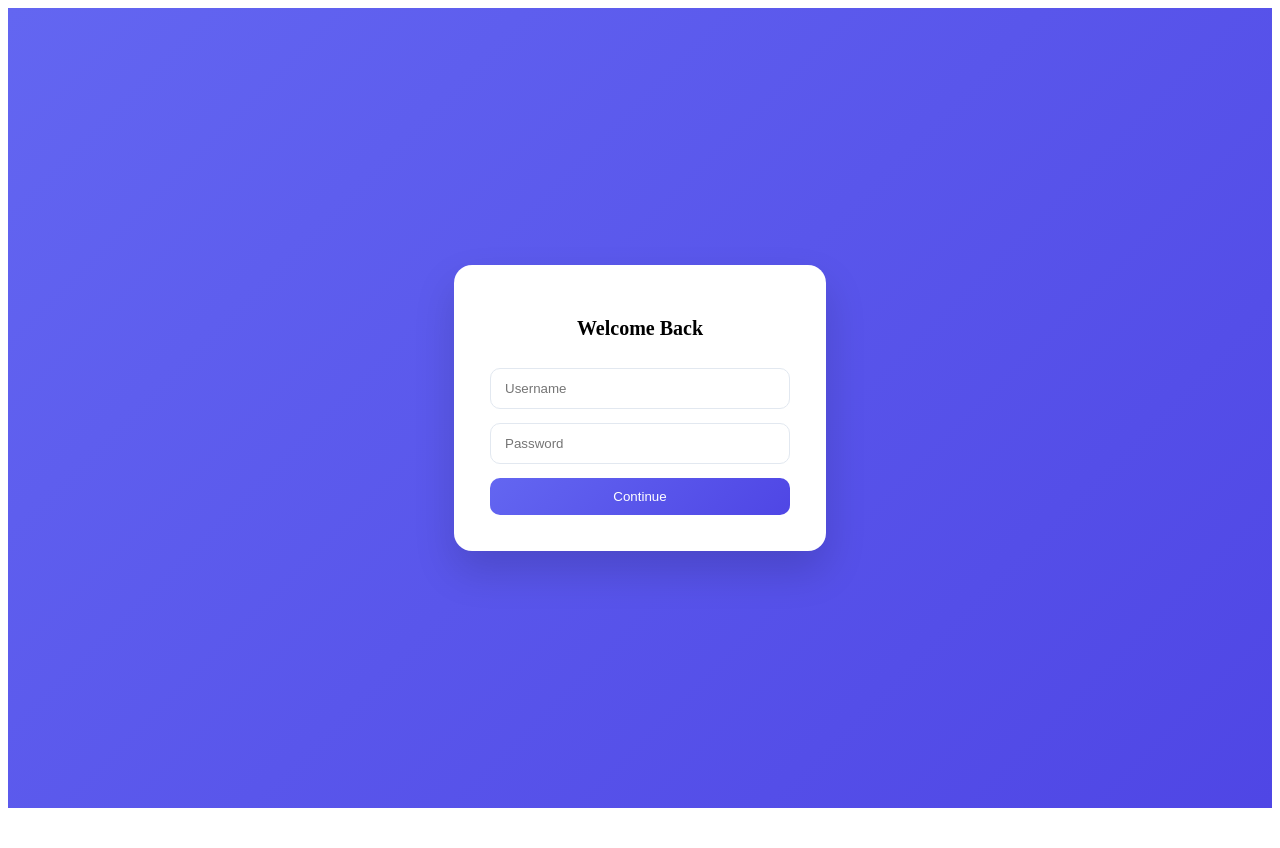
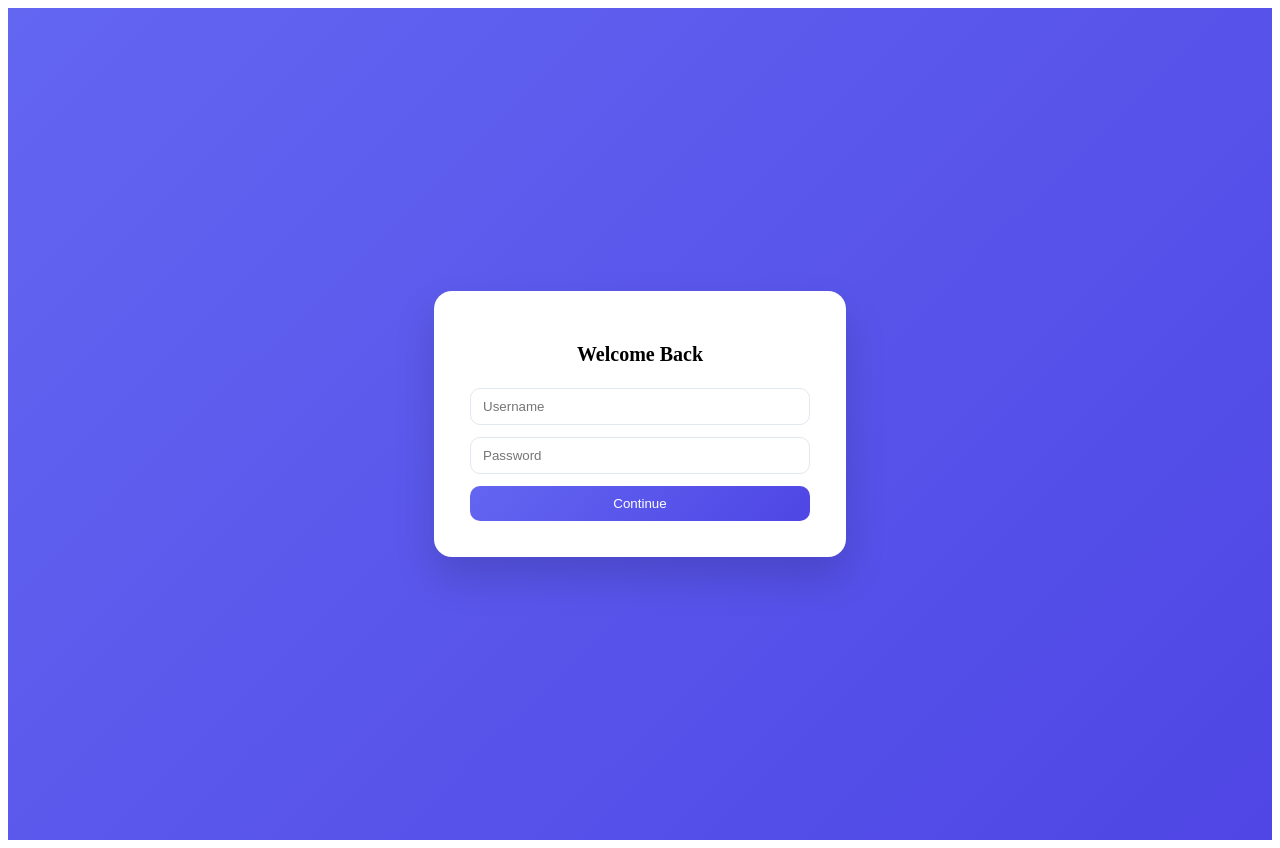
Before and after one commit to divakarhankare9850-ai/MBAnotes, a React (Create React App) app: page / in a window 1280 px wide. Before the commit the page ends 816 px from the top, so only its background shows below. Built offline with nearby package versions, Linux system fonts and the light colour scheme.

Commit message:
Update App.js

```diff
--- a/src/App.js
+++ b/src/App.js
@@ -274,7 +274,6 @@ function Login({ onLogin }) {
   );
 }
 
-/* ================= DESIGN SYSTEM ================= */
 const styles = {
   app: {
     minHeight: "100vh",
@@ -293,42 +292,45 @@ const styles = {
   headerContent: {
     maxWidth: 1200,
     margin: "0 auto",
-    padding: "18px 28px",
+    padding: "16px 20px",
     display: "flex",
     justifyContent: "space-between",
+    flexWrap: "wrap",
+    gap: 10,
   },
 
   logo: {
     fontWeight: 700,
-    fontSize: 20,
+    fontSize: "clamp(16px, 2vw, 20px)",
   },
 
   userSection: {
     display: "flex",
-    gap: 14,
+    gap: 10,
     alignItems: "center",
+    flexWrap: "wrap",
   },
 
   userText: {
     color: "#475569",
-    fontSize: 14,
+    fontSize: 13,
   },
 
   main: {
     maxWidth: 1200,
     margin: "0 auto",
-    padding: "40px 28px",
+    padding: "clamp(20px,4vw,40px)",
   },
 
   grid: {
     display: "grid",
-    gridTemplateColumns: "repeat(auto-fit,minmax(260px,1fr))",
-    gap: 24,
+    gridTemplateColumns: "repeat(auto-fit,minmax(220px,1fr))",
+    gap: "clamp(14px,2vw,24px)",
   },
 
   card: {
     background: "#ffffff",
-    padding: 26,
+    padding: "clamp(18px,3vw,26px)",
     borderRadius: 16,
     border: "1px solid #e5e7eb",
     cursor: "pointer",
@@ -337,79 +339,89 @@ const styles = {
   },
 
   cardIcon: {
-    fontSize: 30,
-    marginBottom: 12,
+    fontSize: "clamp(22px,4vw,30px)",
+    marginBottom: 10,
   },
 
   cardText: {
     fontWeight: 600,
-    fontSize: 15,
+    fontSize: "clamp(14px,2vw,15px)",
     color: "#0f172a",
   },
 
   content: {
     maxWidth: 760,
     margin: "0 auto",
+    width: "100%",
   },
 
   heading: {
-    marginBottom: 24,
-    fontSize: 22,
+    marginBottom: 20,
+    fontSize: "clamp(18px,3vw,22px)",
     fontWeight: 600,
   },
 
   upload: {
     display: "flex",
-    gap: 12,
-    marginBottom: 24,
+    gap: 10,
+    marginBottom: 20,
+    flexWrap: "wrap",
   },
 
   input: {
-    padding: "12px 14px",
+    padding: "10px 12px",
     borderRadius: 10,
     border: "1px solid #e2e8f0",
+    flex: 1,
+    minWidth: 140,
   },
 
   primaryBtn: {
     background: "linear-gradient(135deg,#6366f1,#4f46e5)",
     color: "white",
-    padding: "11px 18px",
+    padding: "10px 16px",
     borderRadius: 10,
     border: "none",
     cursor: "pointer",
+    whiteSpace: "nowrap",
   },
 
   secondaryBtn: {
     background: "#f1f5f9",
-    padding: "8px 14px",
+    padding: "8px 12px",
     borderRadius: 8,
     border: "1px solid #e2e8f0",
+    cursor: "pointer",
   },
 
   dangerBtn: {
     background: "#ef4444",
     color: "white",
-    padding: "6px 12px",
+    padding: "6px 10px",
     borderRadius: 8,
     border: "none",
+    cursor: "pointer",
   },
 
   notes: {
     display: "grid",
-    gap: 14,
+    gap: 12,
   },
 
   note: {
     background: "#ffffff",
-    padding: 18,
+    padding: 16,
     borderRadius: 14,
     border: "1px solid #e5e7eb",
     display: "flex",
     justifyContent: "space-between",
+    flexWrap: "wrap",
+    gap: 10,
   },
 
   noteTitle: {
     fontWeight: 500,
+    wordBreak: "break-word",
   },
 
   meta: {
@@ -419,8 +431,9 @@ const styles = {
 
   actions: {
     display: "flex",
-    gap: 12,
+    gap: 10,
     alignItems: "center",
+    flexWrap: "wrap",
   },
 
   link: {
@@ -430,7 +443,7 @@ const styles = {
   },
 
   backBtn: {
-    marginBottom: 16,
+    marginBottom: 14,
     background: "transparent",
     border: "none",
     color: "#4f46e5",
@@ -442,24 +455,26 @@ const styles = {
     display: "flex",
     justifyContent: "center",
     alignItems: "center",
+    padding: 16,
     background: "linear-gradient(135deg,#6366f1,#4f46e5)",
   },
 
   loginCard: {
     background: "#ffffff",
-    padding: 36,
+    padding: "clamp(24px,5vw,36px)",
     borderRadius: 18,
     display: "flex",
     flexDirection: "column",
-    gap: 14,
-    width: 300,
+    gap: 12,
+    width: "100%",
+    maxWidth: 340,
     boxShadow: "0 20px 40px rgba(0,0,0,0.15)",
   },
 
   loginTitle: {
-    marginBottom: 14,
+    marginBottom: 10,
     textAlign: "center",
     fontWeight: 600,
-    fontSize: 20,
+    fontSize: "clamp(18px,3vw,20px)",
   },
 };
```
